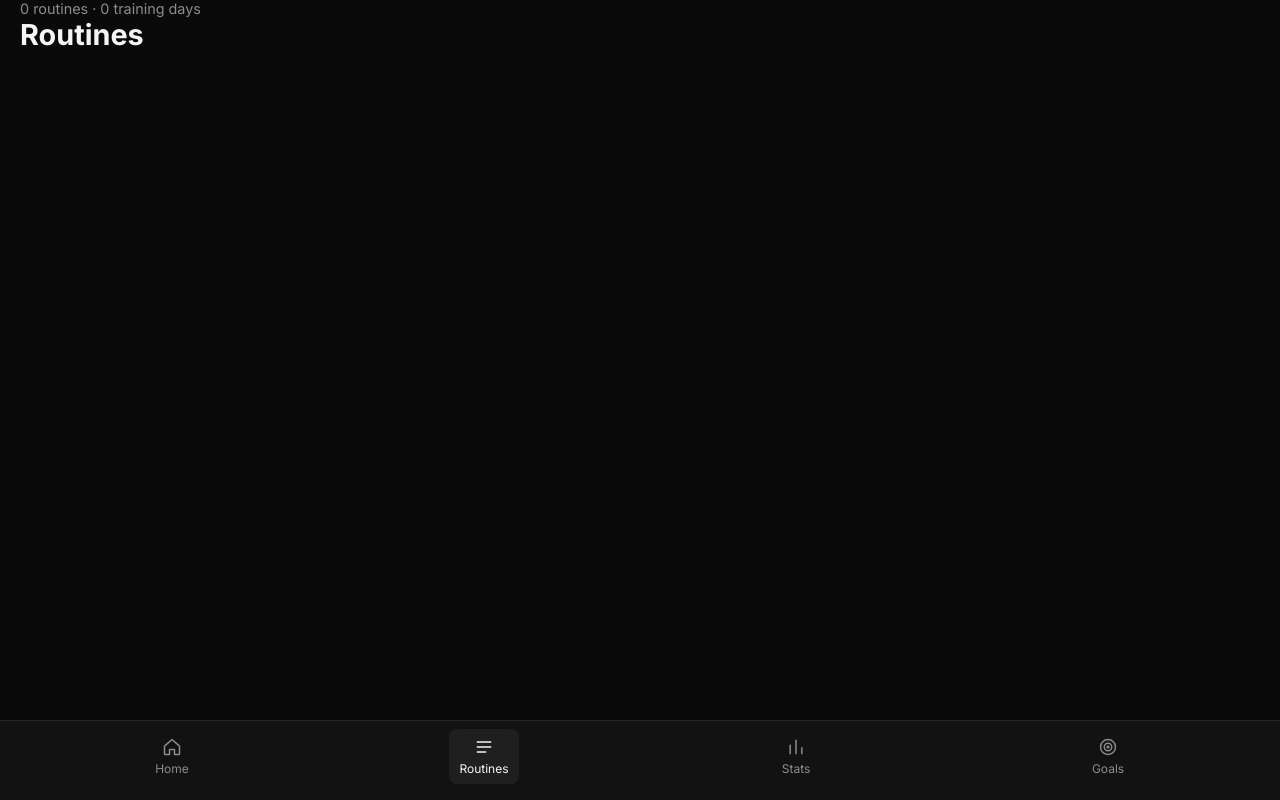
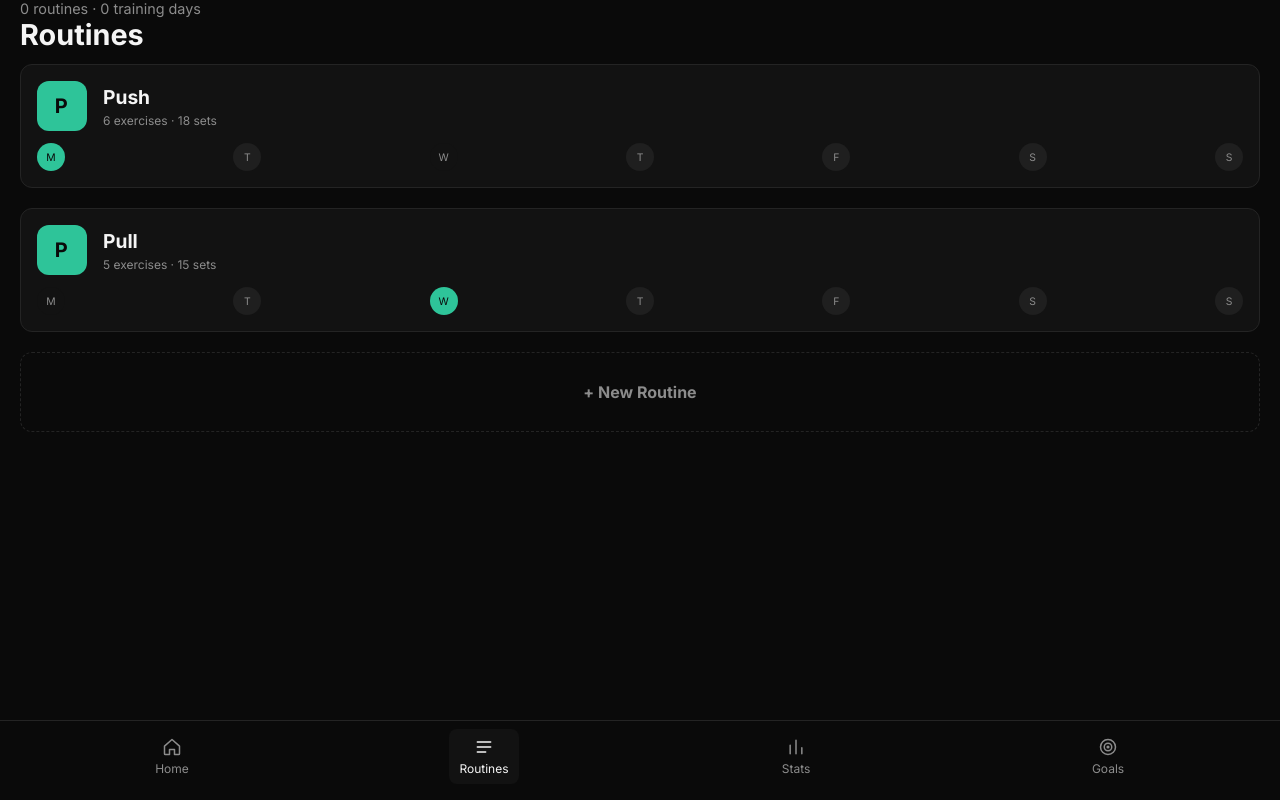
Before and after one commit to GilbertEnevoldsen/Momentum, a plain HTML site: page index.html in a window 1280 px wide. Both pictures are taken after a click on the element "Routines". Drawn offline with Linux system fonts and the light colour scheme.

Commit message:
Added routine blocks to the routines page

```diff
--- a/index.html
+++ b/index.html
@@ -142,6 +142,45 @@
                 <div id="routinesPageContent" class="pageContentWrapper">
                     <p class="preheading">0 routines · 0 training days</p>
                     <h1 class="heading">Routines</h1>
+                    <div id="routinesList">
+                        <div class="routine contentBox">
+                            <div class="routineUpperWrapper">
+                                <div class="routineIcon">P</div>
+                                <div class="routineInfoWrapper">
+                                    <h2 class="routineName">Push</h2>
+                                    <p class="routineDescription">6 exercises · 18 sets</p>
+                                </div>
+                            </div>
+                            <div class="scheduleSelector">
+                                <p class="weekdayBtn active">M</p>
+                                <p class="weekdayBtn">T</p>
+                                <p class="weekdayBtn disabled">W</p>
+                                <p class="weekdayBtn">T</p>
+                                <p class="weekdayBtn">F</p>
+                                <p class="weekdayBtn">S</p>
+                                <p class="weekdayBtn">S</p>
+                            </div>
+                        </div>
+                        <div class="routine contentBox">
+                            <div class="routineUpperWrapper">
+                                <div class="routineIcon">P</div>
+                                <div class="routineInfoWrapper">
+                                    <h2 class="routineName">Pull</h2>
+                                    <p class="routineDescription">5 exercises · 15 sets</p>
+                                </div>
+                            </div>
+                            <div class="scheduleSelector">
+                                <p class="weekdayBtn disabled">M</p>
+                                <p class="weekdayBtn">T</p>
+                                <p class="weekdayBtn active">W</p>
+                                <p class="weekdayBtn">T</p>
+                                <p class="weekdayBtn">F</p>
+                                <p class="weekdayBtn">S</p>
+                                <p class="weekdayBtn">S</p>
+                            </div>
+                        </div>
+                        <div class="newRoutineBtn">+ New Routine</div>
+                    </div>
                 </div>
             </section>
             <section id="statsPage" class="page">
--- a/styles.css
+++ b/styles.css
@@ -107,7 +107,7 @@ body {
     left: 0;
     width: 100%;
     height: 80px;
-    background-color: var(--box-bg-color);
+    background-color: var(--bg-color);
     border-top: 1px solid var(--border-color);
     display: flex;
     justify-content: space-around;
@@ -130,7 +130,7 @@ body {
 
 .activeBtn {
     color: var(--white-color);
-    background-color: var(--light-bg-color);
+    background-color: var(--box-bg-color);
 }
 
 /*.activeBtn p {
@@ -349,3 +349,85 @@ Home screen
     font-weight: bold;
     font-size: 1rem;
 }
+
+/*
+==================================================
+Routines
+==================================================
+*/
+
+.routineUpperWrapper {
+    display: flex;
+    align-items: center;
+    justify-content: left;
+}
+
+.routineIcon {
+    width: 50px;
+    height: 50px;
+    border-radius: 12px;
+    display: flex;
+    align-items: center;
+    justify-content: center;
+    background-color: var(--accent-color);
+    color: var(--bg-color);
+    font-size: 1.25rem;
+    font-weight: bold;
+    letter-spacing: 1.5px;
+}
+
+.routineName {
+    font-size: 1.2rem;
+    font-weight: bold;
+    color: var(--white-color);
+    margin-left: 16px;
+}
+
+.routineDescription {
+    font-size: 0.75rem;
+    margin-left: 16px;
+    margin-top: 4px;
+}
+
+.scheduleSelector {
+    display: flex;
+    align-items: center;
+    justify-content: space-between;
+    margin-top: 12px;
+}
+
+.weekdayBtn {
+    width: 28px;
+    height: 28px;
+    border-radius: 50%;
+    display: flex;
+    align-items: center;
+    justify-content: center;
+    background-color: var(--light-bg-color);
+    color: var(--text-color);
+    font-size: 0.65rem;
+}
+
+.weekdayBtn.active {
+    background-color: var(--accent-color);
+    color: var(--bg-color);
+}
+
+.weekdayBtn.disabled {
+    background-color: var(--box-bg-color);
+    color: var(--text-color);
+}
+
+.newRoutineBtn {
+    display: flex;
+    align-items: center;
+    justify-content: center;
+    width: 100%;
+    height: 80px;
+    padding: 12px;
+    border-radius: 12px;
+    border: 1px dashed var(--border-color);
+    color: var(--text-color);
+    font-weight: bold;
+    font-size: 1rem;
+}
```
Also changed, not shown: assets/profile_icon.png (added).
